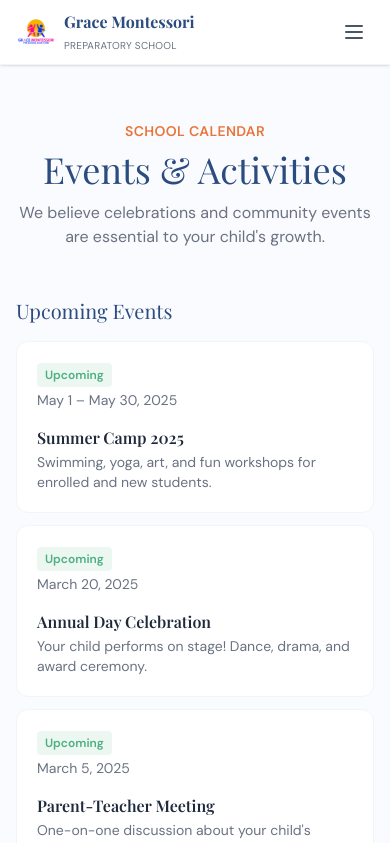
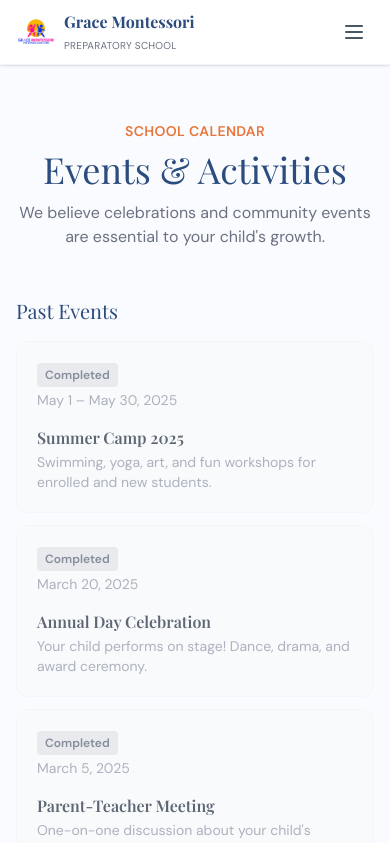
Before and after one commit to management-systems/Rising_Star_Preparatory_School, a Next.js app: page /events in a window 390 px wide. Shown: the top 843 px of the page. Built offline with nearby package versions, Linux system fonts and the light colour scheme.

Commit message:
Auto-detect event status by date, add phone/email validation, clear cache

```diff
--- a/app/contact/page.tsx
+++ b/app/contact/page.tsx
@@ -6,9 +6,25 @@ import Footer from "@/components/layout/Footer";
 export default function Contact() {
   const [form, setForm] = useState({ parentName: '', childName: '', childAge: '', email: '', phone: '', message: '' });
   const [sent, setSent] = useState(false);
+  const [errors, setErrors] = useState<{phone?: string; email?: string}>({});
+
+  const validatePhone = (phone: string) => {
+    const cleaned = phone.replace(/[\s-]/g, '');
+    return /^[6-9]\d{9}$/.test(cleaned);
+  };
+
+  const validateEmail = (email: string) => {
+    if (!email) return true;
+    return /^[^\s@]+@[^\s@]+\.[^\s@]+$/.test(email);
+  };
 
   const handleSubmit = (e: React.FormEvent) => {
     e.preventDefault();
+    const newErrors: {phone?: string; email?: string} = {};
+    if (!validatePhone(form.phone)) newErrors.phone = 'Enter a valid 10-digit Indian mobile number';
+    if (!validateEmail(form.email)) newErrors.email = 'Enter a valid email address';
+    if (Object.keys(newErrors).length > 0) { setErrors(newErrors); return; }
+    setErrors({});
     setSent(true);
   };
 
@@ -59,12 +75,14 @@ export default function Contact() {
                   </div>
                   <div>
                     <label className="text-sm font-medium text-gray-700 block mb-1">Phone Number *</label>
-                    <input type="tel" required value={form.phone} onChange={(e) => setForm({...form, phone: e.target.value})} className="w-full px-4 py-2.5 border border-gray-200 rounded-lg focus:outline-none focus:border-[#2B4C7E] text-sm" />
+                    <input type="tel" required value={form.phone} onChange={(e) => { setForm({...form, phone: e.target.value}); setErrors({...errors, phone: undefined}); }} className={`w-full px-4 py-2.5 border rounded-lg focus:outline-none focus:border-[#2B4C7E] text-sm ${errors.phone ? 'border-red-300' : 'border-gray-200'}`} placeholder="e.g. 9876543210" />
+                    {errors.phone && <p className="text-xs text-red-500 mt-1">{errors.phone}</p>}
                   </div>
                 </div>
                 <div>
                   <label className="text-sm font-medium text-gray-700 block mb-1">Email Address</label>
-                  <input type="email" value={form.email} onChange={(e) => setForm({...form, email: e.target.value})} className="w-full px-4 py-2.5 border border-gray-200 rounded-lg focus:outline-none focus:border-[#2B4C7E] text-sm" />
+                  <input type="email" value={form.email} onChange={(e) => { setForm({...form, email: e.target.value}); setErrors({...errors, email: undefined}); }} className={`w-full px-4 py-2.5 border rounded-lg focus:outline-none focus:border-[#2B4C7E] text-sm ${errors.email ? 'border-red-300' : 'border-gray-200'}`} placeholder="parent@example.com" />
+                  {errors.email && <p className="text-xs text-red-500 mt-1">{errors.email}</p>}
                 </div>
                 <div>
                   <label className="text-sm font-medium text-gray-700 block mb-1">Any specific questions or requirements?</label>
--- a/app/events/page.tsx
+++ b/app/events/page.tsx
@@ -1,18 +1,25 @@
+'use client';
+import React from 'react';
 import Navbar from "@/components/layout/Navbar";
 import Footer from "@/components/layout/Footer";
 
 const events = [
-  { title: 'Summer Camp 2025', date: 'May 1 – May 30, 2025', desc: 'Swimming, yoga, art, and fun workshops for enrolled and new students.', status: 'upcoming' },
-  { title: 'Annual Day Celebration', date: 'March 20, 2025', desc: 'Your child performs on stage! Dance, drama, and award ceremony.', status: 'upcoming' },
-  { title: 'Parent-Teacher Meeting', date: 'March 5, 2025', desc: 'One-on-one discussion about your child\'s progress with their class teacher.', status: 'upcoming' },
-  { title: 'Open House & Campus Tour', date: 'February 22, 2025', desc: 'Visit the school, meet educators, and explore our facilities.', status: 'upcoming' },
-  { title: 'Republic Day Celebration', date: 'January 26, 2025', desc: 'Flag hoisting, patriotic songs, and fancy dress by our little ones.', status: 'past' },
-  { title: 'Christmas & New Year Party', date: 'December 22, 2024', desc: 'Holiday fun with Santa, gifts, cake, and class activities.', status: 'past' },
+  { title: 'Summer Camp 2025', date: '2025-05-30', displayDate: 'May 1 – May 30, 2025', desc: 'Swimming, yoga, art, and fun workshops for enrolled and new students.' },
+  { title: 'Annual Day Celebration', date: '2025-03-20', displayDate: 'March 20, 2025', desc: 'Your child performs on stage! Dance, drama, and award ceremony.' },
+  { title: 'Parent-Teacher Meeting', date: '2025-03-05', displayDate: 'March 5, 2025', desc: 'One-on-one discussion about your child\'s progress with their class teacher.' },
+  { title: 'Open House & Campus Tour', date: '2025-02-22', displayDate: 'February 22, 2025', desc: 'Visit the school, meet educators, and explore our facilities.' },
+  { title: 'Republic Day Celebration', date: '2025-01-26', displayDate: 'January 26, 2025', desc: 'Flag hoisting, patriotic songs, and fancy dress by our little ones.' },
+  { title: 'Christmas & New Year Party', date: '2024-12-22', displayDate: 'December 22, 2024', desc: 'Holiday fun with Santa, gifts, cake, and class activities.' },
 ];
 
+function getStatus(dateStr: string): 'Upcoming' | 'Completed' {
+  return new Date(dateStr) >= new Date() ? 'Upcoming' : 'Completed';
+}
+
 export default function Events() {
-  const upcoming = events.filter(e => e.status === 'upcoming');
-  const past = events.filter(e => e.status === 'past');
+  const eventsWithStatus = events.map(e => ({ ...e, status: getStatus(e.date) }));
+  const upcoming = eventsWithStatus.filter(e => e.status === 'Upcoming');
+  const past = eventsWithStatus.filter(e => e.status === 'Completed');
 
   return (
     <>
@@ -22,14 +29,15 @@ export default function Events() {
         <h1 className="text-4xl font-serif text-[#2B4C7E] text-center mb-3">Events & Activities</h1>
         <p className="text-center text-gray-500 mb-12 max-w-lg mx-auto">We believe celebrations and community events are essential to your child&apos;s growth.</p>
 
-        {/* Upcoming */}
+        {upcoming.length > 0 && (
+          <>
             <h2 className="text-xl font-serif text-[#2B4C7E] mb-4">Upcoming Events</h2>
             <div className="space-y-3 mb-12">
               {upcoming.map((e) => (
                 <div key={e.title} className="bg-white border border-gray-100 rounded-xl p-5 flex flex-col sm:flex-row sm:items-center gap-4 hover:shadow-sm transition-shadow">
                   <div className="sm:w-48 shrink-0">
                     <span className="text-xs font-semibold px-2 py-1 rounded bg-[#4CAF82]/10 text-[#4CAF82]">Upcoming</span>
-                <p className="text-sm text-gray-500 mt-1">{e.date}</p>
+                    <p className="text-sm text-gray-500 mt-1">{e.displayDate}</p>
                   </div>
                   <div>
                     <h3 className="font-semibold text-gray-800">{e.title}</h3>
@@ -38,15 +46,18 @@ export default function Events() {
                 </div>
               ))}
             </div>
+          </>
+        )}
 
-        {/* Past */}
+        {past.length > 0 && (
+          <>
             <h2 className="text-xl font-serif text-[#2B4C7E] mb-4">Past Events</h2>
             <div className="space-y-3">
               {past.map((e) => (
                 <div key={e.title} className="bg-gray-50 border border-gray-100 rounded-xl p-5 flex flex-col sm:flex-row sm:items-center gap-4 opacity-80">
                   <div className="sm:w-48 shrink-0">
                     <span className="text-xs font-semibold px-2 py-1 rounded bg-gray-200 text-gray-500">Completed</span>
-                <p className="text-sm text-gray-400 mt-1">{e.date}</p>
+                    <p className="text-sm text-gray-400 mt-1">{e.displayDate}</p>
                   </div>
                   <div>
                     <h3 className="font-semibold text-gray-700">{e.title}</h3>
@@ -55,6 +66,8 @@ export default function Events() {
                 </div>
               ))}
             </div>
+          </>
+        )}
       </main>
       <Footer />
     </>
```
Lines whose indentation alone changed are shown as unchanged.
